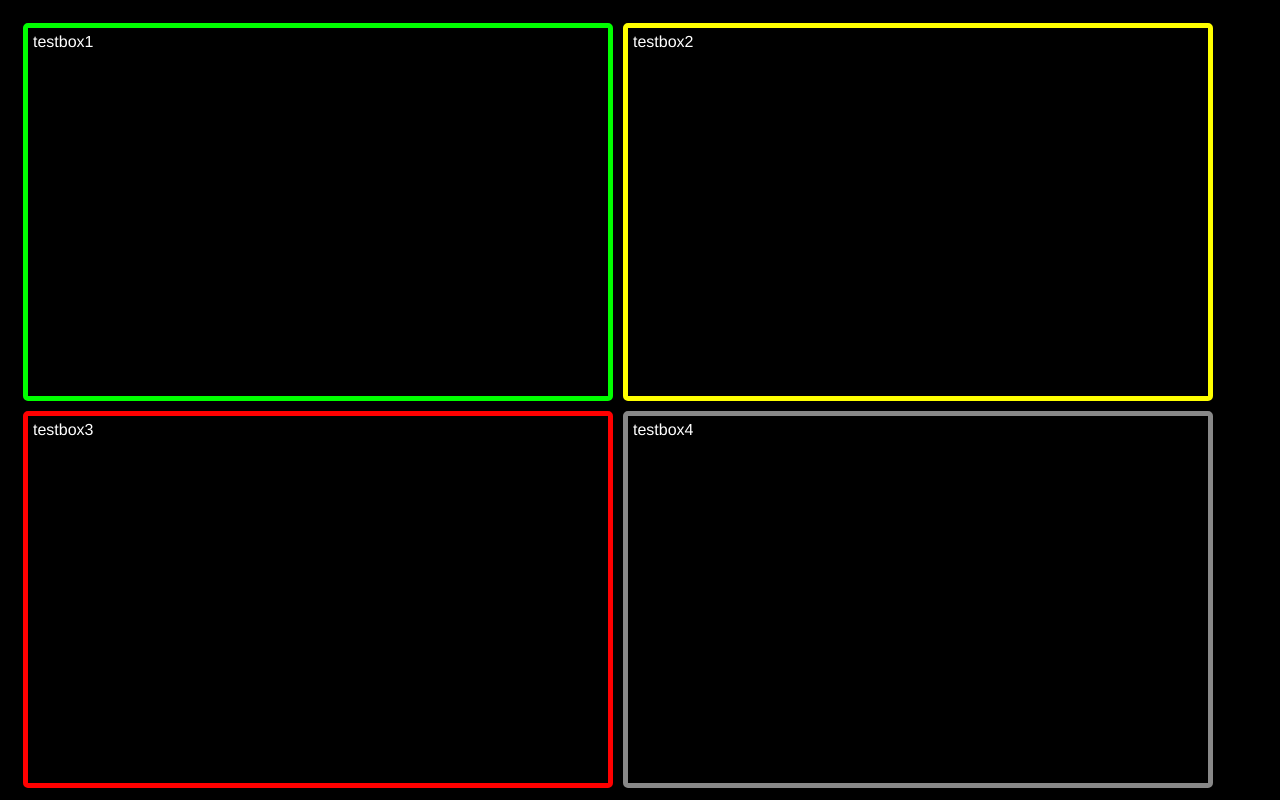
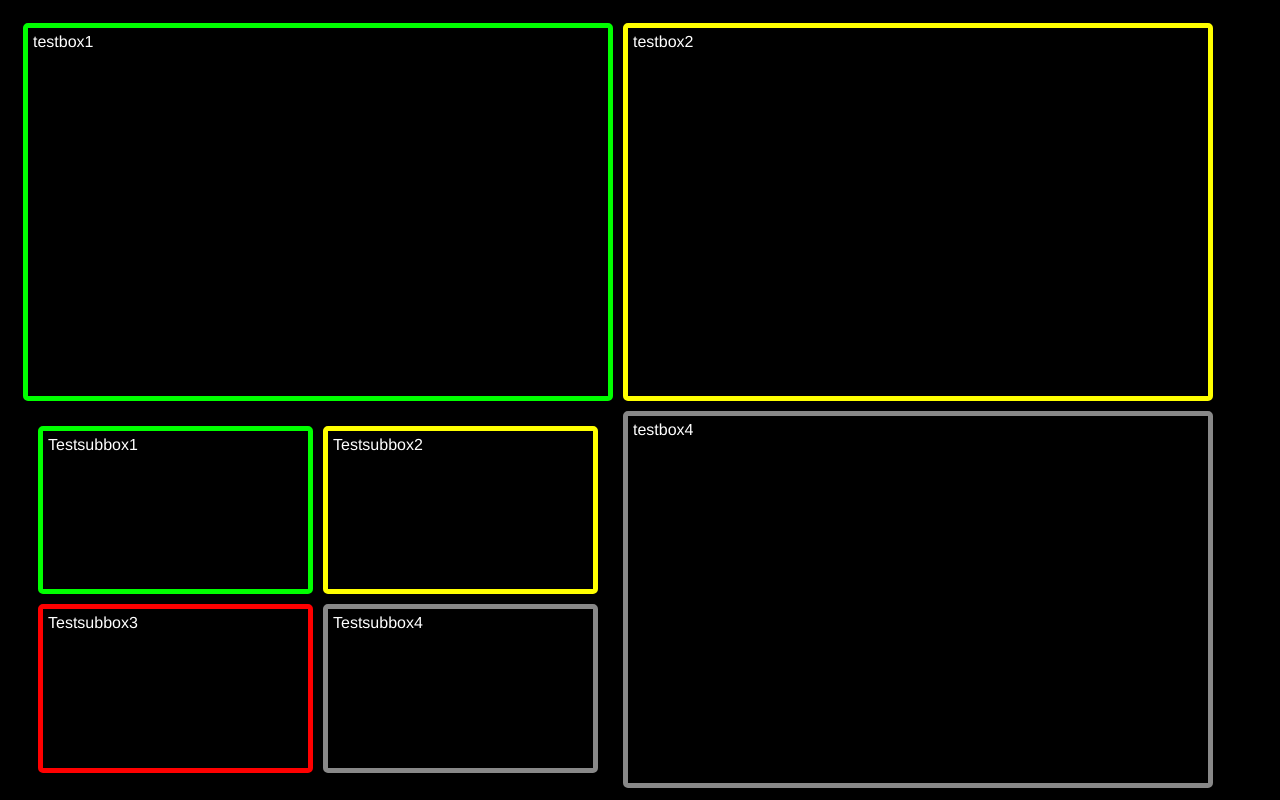
Before and after one commit to Simmarith/displayBoxes, a plain HTML site: page index.html in a window 1280 px wide. Drawn offline with Linux system fonts and the light colour scheme.

Commit message:
SubGrids added
A new boxtype has been added(see the README for details).
Apart from that, the initialisation of the boxes now happens(via the .add_widget() method by gridster) after the grid has been set up.
The main grid now got a namespace(just another class) to separate css statements from subgrids.

```diff
--- a/classes/CustomBox.class.js
+++ b/classes/CustomBox.class.js
@@ -1,8 +1,7 @@
-function CustomBox(boxNr, boxConf, parentContainer) {
+function CustomBox(boxNr, boxConf, parentGrid) {
     //Methods
     this.init = function () {
-        $(this.parentContainer).append('<div class="displayBox ' + this.state + '" boxNr="' + this.boxNr + '" data-row="' + this.positioning.row + '" data-col="' + this.positioning.col + '" data-sizex="' + this.positioning.sizeX + '" data-sizey="' + this.positioning.sizeY + '">' + this.config.content + '</div>');
-        this.jQueryElement = $('.displayBox[boxNr="' + this.boxNr + '"]');
+        this.jQueryElement = this.parentGrid.add_widget('<div class="displayBox ' + this.state + '" boxNr="' + this.boxNr + '">' + this.config.content + '</div>', this.positioning.sizeX, this.positioning.sizeY, this.positioning.col, this.positioning.row);
     }
     this.update = function () {
         var thisObj = this;
@@ -17,7 +16,7 @@ function CustomBox(boxNr, boxConf, parentContainer) {
         console.log('Box ' + boxNr + '(custom) Has been updated!');
     }
     //Constructor
-    DisplayBox.call(this, boxNr, boxConf, parentContainer);
+    DisplayBox.call(this, boxNr, boxConf, parentGrid);
     this.content = this.config.content;
     this.type = 'custom';
 }
--- a/classes/DisplayBox.class.js
+++ b/classes/DisplayBox.class.js
@@ -1,4 +1,4 @@
-function DisplayBox(boxNr, boxConf, parentContainer) {
+function DisplayBox(boxNr, boxConf, parentGrid) {
     this.boxNr = boxNr;
     this.config = boxConf;
     if (this.config.hasOwnProperty('updateFreq')) {
@@ -8,14 +8,13 @@ function DisplayBox(boxNr, boxConf, parentContainer) {
     }
     this.state = config.states[this.config.state];
     this.positioning = this.config.positioning;
-    this.parentContainer = parentContainer;
+    this.parentGrid = parentGrid;
     this.jQueryElement;
     this.init();
 }
 
 DisplayBox.prototype.init = function () {
-    $(this.parentContainer).append('<div class="displayBox ' + this.state + '" boxNr="' + this.boxNr + '" data-row="' + this.positioning.row + '" data-col="' + this.positioning.col + '" data-sizex="' + this.positioning.sizeX + '" data-sizey="' + this.positioning.sizeY + '"></div>');
-    this.jQueryElement = $('.displayBox[boxNr="' + this.boxNr + '"]');
+    this.jQueryElement =  this.parentGrid.add_widget('<div class="displayBox ' + this.state + '" boxNr="' + this.boxNr + '"></div>', this.positioning.sizeX, this.positioning.sizeY, this.positioning.col, this.positioning.row);
 };
 
 DisplayBox.prototype.update = function () {
--- a/classes/SlidesBox.class.js
+++ b/classes/SlidesBox.class.js
@@ -1,8 +1,7 @@
-function SlidesBox(boxNr, boxConf, parentContainer) {
+function SlidesBox(boxNr, boxConf, parentGrid) {
     //Methods
     this.init = function () {
-        $(this.parentContainer).append('<div class="displayBox ' + this.state + '" boxNr="' + this.boxNr + '" data-row="' + this.positioning.row + '" data-col="' + this.positioning.col + '" data-sizex="' + this.positioning.sizeX + '" data-sizey="' + this.positioning.sizeY + '">' + this.config.content + '</div>');
-        this.jQueryElement = $('.displayBox[boxNr="' + this.boxNr + '"]');
+        this.jQueryElement = this.parentGrid.add_widget('<div class="displayBox ' + this.state + '" boxNr="' + this.boxNr + '">' + this.config.content + '</div>', this.positioning.sizeX, this.positioning.sizeY, this.positioning.col, this.positioning.row);
     }
     this.update = function () {
         var thisObj = this;
@@ -27,7 +26,7 @@ function SlidesBox(boxNr, boxConf, parentContainer) {
         console.log('Box ' + this.boxNr + '(slides) Has been updated(slideNr:' + this.currentSlide + ')!');
     }
     //Constructor
-    DisplayBox.call(this, boxNr, boxConf, parentContainer);
+    DisplayBox.call(this, boxNr, boxConf, parentGrid);
     this.currentSlide = 0;
     this.slides = this.config.slides;
     this.content = this.config.content;
--- /dev/null
+++ b/classes/SubGridBox.class.js
@@ -0,0 +1,67 @@
+function SubGridBox(boxNr, boxConf, parentGrid) {
+    //Constructor
+    DisplayBox.call(this, boxNr, boxConf, parentGrid);
+    this.namespace = '#subgrid' + this.boxNr;
+    this.rows = this.config.rows;
+    this.cols = this.config.cols;
+    this.subboxes = this.config.subboxes;
+    this.gridsterObj = this.jQueryElement.gridster({
+        namespace:this.namespace,
+        widget_selector:'.subbox',
+        min_cols:this.cols,
+        max_cols:this.cols,
+        min_rows:this.rows,
+        avoid_overlapped_widgets: false,
+        widget_base_dimensions:[((this.parentGrid.min_widget_width * this.positioning.sizeX) / this.cols) - 45, ((this.parentGrid.min_widget_height * this.positioning.sizeY) / this.rows) - 45],
+        widget_margins:[15,15]
+    }).data('gridster');
+    //Methods
+    this.update = function () {
+        this.config.update(this);
+        this.subboxes.map(function (subboxObj) {
+            if (subboxObj.hasOwnProperty('jQueryElement')) {
+                subboxObj.jQueryElement.html(subboxObj.content);
+                config.states.map(function (state) {
+                    subboxObj.jQueryElement.removeClass(state);
+                }, this);
+                subboxObj.jQueryElement.addClass(config.states[subboxObj.state]);
+                for (var propName in subboxObj.positioning) {
+                    subboxObj.jQueryElement.attr('data-' + propName, subboxObj.positioning[propName]);
+                }
+            }
+        }, this);
+    }
+    this.initBox = function (subboxNr) {
+        var subboxObj = this.subboxes[subboxNr];
+        if (!(subboxObj.hasOwnProperty('jQueryElement'))) {
+            this.gridsterObj.add_widget('<div class="subbox ' + config.states[subboxObj.state] + '" subboxNr="' + subboxNr + '">' + subboxObj.content + '</div>', subboxObj.positioning.sizeX, subboxObj.positioning.sizeY, subboxObj.positioning.col, subboxObj.positioning.row);
+            subboxObj.jQueryElement = $('.subbox[subboxNr="' + subboxNr + '"]');
+        }
+    }
+    this.addBox = function (subboxConf) {
+        var subboxNr = this.subboxes.length;
+        this.subboxes.push(subboxConf);
+        this.initBox(subboxNr);
+    }
+    this.moveBox = function (subboxNr) {
+        var subboxObj = this.subboxes[subboxNr];
+        if (subboxObj.hasOwnProperty('jQueryElement')) {
+            for (var propName in subboxObj.positioning) {
+                subboxObj.jQueryElement.attr('data-' + propName, subboxObj.positioning[propName]);
+            }
+        }
+    }
+    this.removeBox = function (subboxNr) {
+        if (this.subboxes[subboxNr].hasOwnProperty('jQueryElement')) {
+            this.gridsterObj.remove_widget(this.subboxes[subboxNr].jQueryElement);
+        }
+        delete this.subboxes[subboxNr];
+    }
+    for (var i = this.subboxes.length - 1; i >= 0; i--) {
+        this.initBox(i);
+    }
+}
+
+SubGridBox.prototype.init = function () {
+    this.jQueryElement =  this.parentGrid.add_widget('<div id="subgrid' + this.boxNr + '" class="displayBox ' + this.state + '" boxNr="' + this.boxNr + '"></div>', this.positioning.sizeX, this.positioning.sizeY, this.positioning.col, this.positioning.row);
+};
--- a/config.js
+++ b/config.js
@@ -7,7 +7,7 @@ var config = {
   boxTypes: [
     'custom',
     'slides',
-    'sql',
+    'subgrid',
     'iframe'
   ],
   states: [
@@ -61,11 +61,61 @@ var config = {
       }
     },
     {
-      type:0,
-      content:'testbox3',
-      update:function () {return ['testbox3<br>' + Date(), 2]},
-      state:2,
+      //See the types in config.boxTypes
+      type:2,
+      update:function (boxObj) { /* Handling for the subboxes */ },
+      //State shadow as we don't want a border around the subboxes
+      state:4,
+      //how long to wait until next update in seconds
       updateFreq:10,
+      //number of rows of the subgrid
+      rows:2,
+      //number of columns of the subgrid
+      cols:2,
+      //Array of subboxes generated on startup
+      subboxes: [
+        {
+          //Html to be displayed in the subbox
+          content:'Testsubbox1',
+          state:0,
+          positioning: {
+            sizeX:1,
+            sizeY:1,
+            row:1,
+            col:1
+          }
+        },
+        {
+          content:'Testsubbox2',
+          state:1,
+          positioning: {
+            sizeX:1,
+            sizeY:1,
+            row:1,
+            col:2
+          }
+        },
+        {
+          content:'Testsubbox3',
+          state:2,
+          positioning: {
+            sizeX:1,
+            sizeY:1,
+            row:2,
+            col:1
+          }
+        },
+        {
+          content:'Testsubbox4',
+          state:3,
+          positioning: {
+            sizeX:1,
+            sizeY:1,
+            row:2,
+            col:2
+          }
+        }
+      ],
       positioning: {
         sizeX:8,
         sizeY:4,
--- a/css/neon.css
+++ b/css/neon.css
@@ -5,6 +5,12 @@ body {
 }
 
 .displayBox {
+  border: 5px solid #eee;
+  border-radius: 5px;
+  padding: 5px;
+}
+
+.subbox {
   border: 5px solid #eee;
   border-radius: 5px;
   padding: 5px;
--- a/css/style.css
+++ b/css/style.css
@@ -1,3 +1,9 @@
 .displayBox {
   position: absolute;
+  overflow: hidden;
 }
+
+.subbox {
+  position: absolute;
+  overflow: none;
+}
--- a/index.html
+++ b/index.html
@@ -10,6 +10,10 @@
     <script src="config.js" charset="utf-8"></script>
     <script src="js/misc.js" charset="utf-8"></script>
     <script src="js/interpreter.js" charset="utf-8"></script>
+    <script src="classes/DisplayBox.class.js" charset="utf-8"></script>
+    <script src="classes/CustomBox.class.js" charset="utf-8"></script>
+    <script src="classes/SlidesBox.class.js" charset="utf-8"></script>
+    <script src="classes/SubGridBox.class.js" charset="utf-8"></script>
   </head>
   <body>
     <div class="boxSpace"></div>
--- a/js/interpreter.js
+++ b/js/interpreter.js
@@ -1,23 +1,37 @@
 //Initialisation
 //Get all classes files
-['classes/CustomBox.class.js', 'classes/DisplayBox.class.js', 'classes/SlidesBox.class.js'].map(function(path) {
+['classes/CustomBox.class.js', 'classes/DisplayBox.class.js', 'classes/SlidesBox.class.js', 'classes/SubGridBox.class.js'].map(function(path) {
     $('head').append('<script src="' + path + '" charset="utf-8"></script>');
 });
 $('head').append('<link rel="stylesheet" href="css/' + config.style + '.css" media="screen" title="no title" charset="utf-8">');
 //all boxes
 var boxes = [];
 $(document).ready(function() {
+  var widget_base_dimensions = [($(window).width() / 16) - 35, ($(window).height() / 9) - 22]
+  $('.boxSpace').addClass('mainGrid');
+  var gridster = $('.boxSpace').gridster({
+    namespace:'.mainGrid',
+    widget_selector:'.displayBox',
+    min_cols:16,
+    min_rows:9,
+    widget_base_dimensions:[($(window).width() / 16) - 35, ($(window).height() / 9) - 22],
+    widget_margins:[15,15]
+  }).data('gridster');
   if (config.dbConnection) {
     //TODO:dbInit and dbInterpret
   } else {
     config.noDBBoxes.map(function (boxConf, boxNr) {
       switch (config.boxTypes[boxConf.type]) {
         case 'custom':
-          boxes[boxNr] = new CustomBox(boxNr, boxConf, $('.boxSpace'));
+          boxes[boxNr] = new CustomBox(boxNr, boxConf, gridster);
           break;
 
         case 'slides':
-          boxes[boxNr] = new SlidesBox(boxNr, boxConf, $('.boxSpace'));
+          boxes[boxNr] = new SlidesBox(boxNr, boxConf, gridster);
+          break;
+
+        case 'subgrid':
+          boxes[boxNr] = new SubGridBox(boxNr, boxConf, gridster);
           break;
 
         default:
@@ -25,13 +39,6 @@ $(document).ready(function() {
       }
     });
   }
-  var gridster = $('.boxSpace').gridster({
-    widget_selector:'.displayBox',
-    min_cols:16,
-    min_rows:9,
-    widget_base_dimensions:[($(window).width() / 16) - 35, ($(window).height() / 9) - 22],
-    widget_margins:[15,15]
-  });
 });
 //Maintanance
 setInterval(function () {
```
Also changed, not shown: 1 other file.
